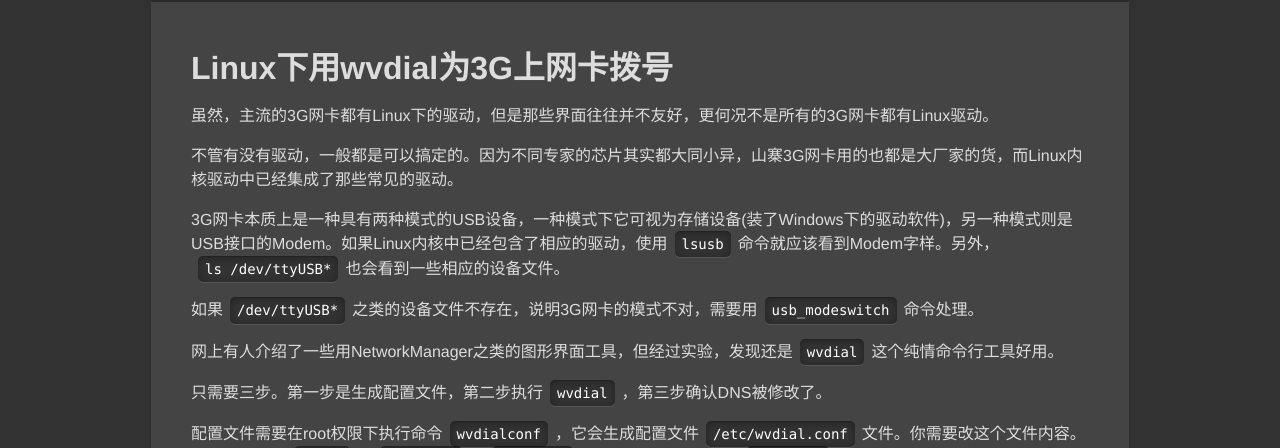
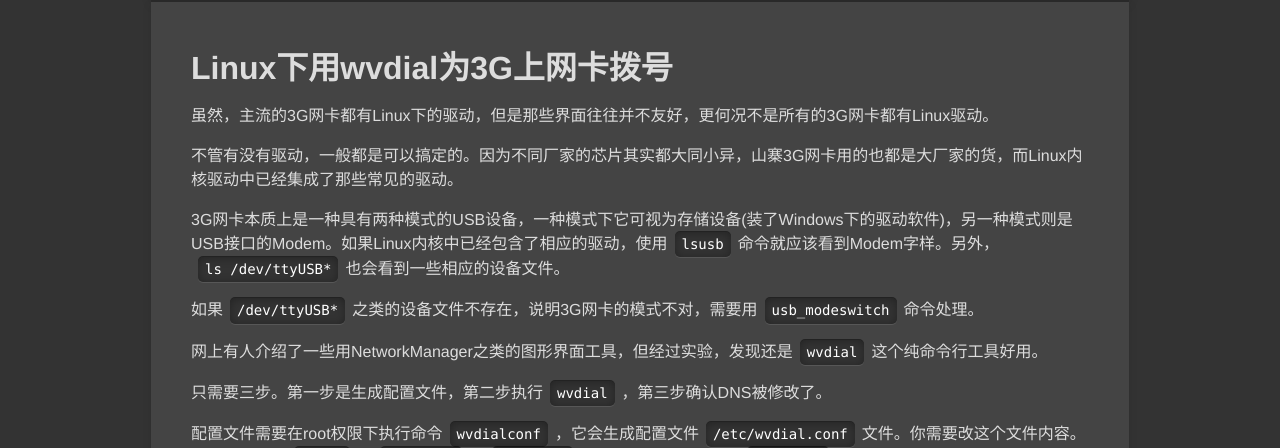
Before and after one commit to pkuwwt/pkuwwt.github.io, a Jekyll site: the page built from linux/_posts/2014-05-04-3g-connection-with-wvdial.md, in a window 1280 px wide. Shown: the part 214-662 px from the top of the page. Built offline with Jekyll 4.4.1, drawn with Linux system fonts in a browser that asks for light colours; comment, search, counter and statistics services are not loaded.

Commit message:
modified:   linux/_posts/2014-05-04-3g-connection-with-wvdial.md

```diff
--- a/linux/_posts/2014-05-04-3g-connection-with-wvdial.md
+++ b/linux/_posts/2014-05-04-3g-connection-with-wvdial.md
@@ -6,13 +6,13 @@
 
 虽然，主流的3G网卡都有Linux下的驱动，但是那些界面往往并不友好，更何况不是所有的3G网卡都有Linux驱动。
 
-不管有没有驱动，一般都是可以搞定的。因为不同专家的芯片其实都大同小异，山寨3G网卡用的也都是大厂家的货，而Linux内核驱动中已经集成了那些常见的驱动。
+不管有没有驱动，一般都是可以搞定的。因为不同厂家的芯片其实都大同小异，山寨3G网卡用的也都是大厂家的货，而Linux内核驱动中已经集成了那些常见的驱动。
 
 3G网卡本质上是一种具有两种模式的USB设备，一种模式下它可视为存储设备(装了Windows下的驱动软件)，另一种模式则是USB接口的Modem。如果Linux内核中已经包含了相应的驱动，使用`lsusb`命令就应该看到Modem字样。另外，`ls /dev/ttyUSB*`也会看到一些相应的设备文件。
 
 如果`/dev/ttyUSB*`之类的设备文件不存在，说明3G网卡的模式不对，需要用`usb_modeswitch`命令处理。
 
-网上有人介绍了一些用NetworkManager之类的图形界面工具，但经过实验，发现还是`wvdial`这个纯情命令行工具好用。
+网上有人介绍了一些用NetworkManager之类的图形界面工具，但经过实验，发现还是`wvdial`这个纯命令行工具好用。
 
 只需要三步。第一步是生成配置文件，第二步执行`wvdial`，第三步确认DNS被修改了。
 
```
